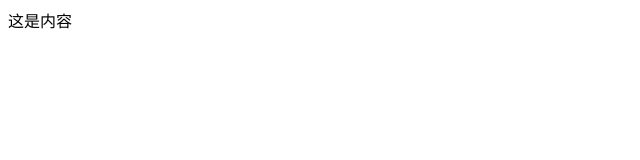
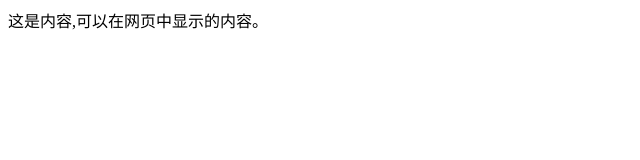
Before and after one commit to Happinessmomo/blo201703, a plain HTML site: page index.html in a window 1280 px wide. Shown: the whole page, without its empty margins (0-640 px from the left). Drawn offline with Linux system fonts and the light colour scheme.

Commit message:
Update index.html

```diff
--- a/index.html
+++ b/index.html
@@ -1,5 +1,5 @@
 <!DOCTYPE html>
 <html>
 <title>这是第一个页面</title>
-  这是内容
+  这是内容,可以在网页中显示的内容。
 </html>
```
